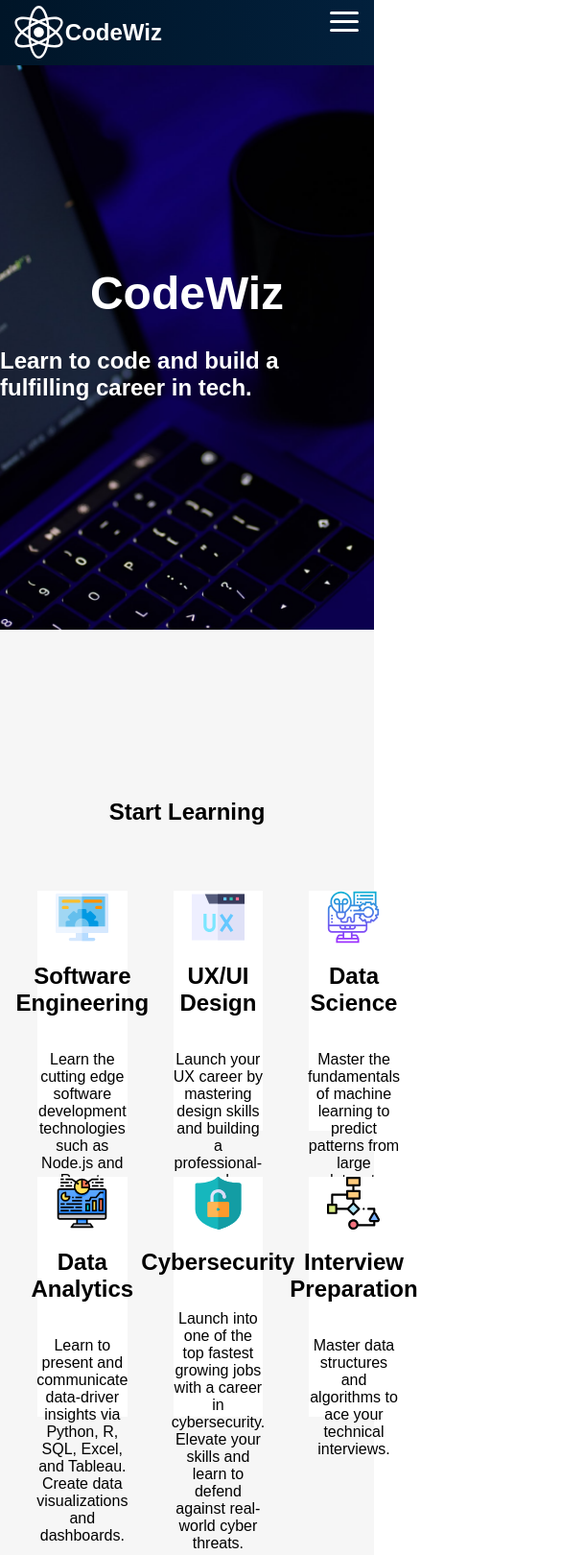
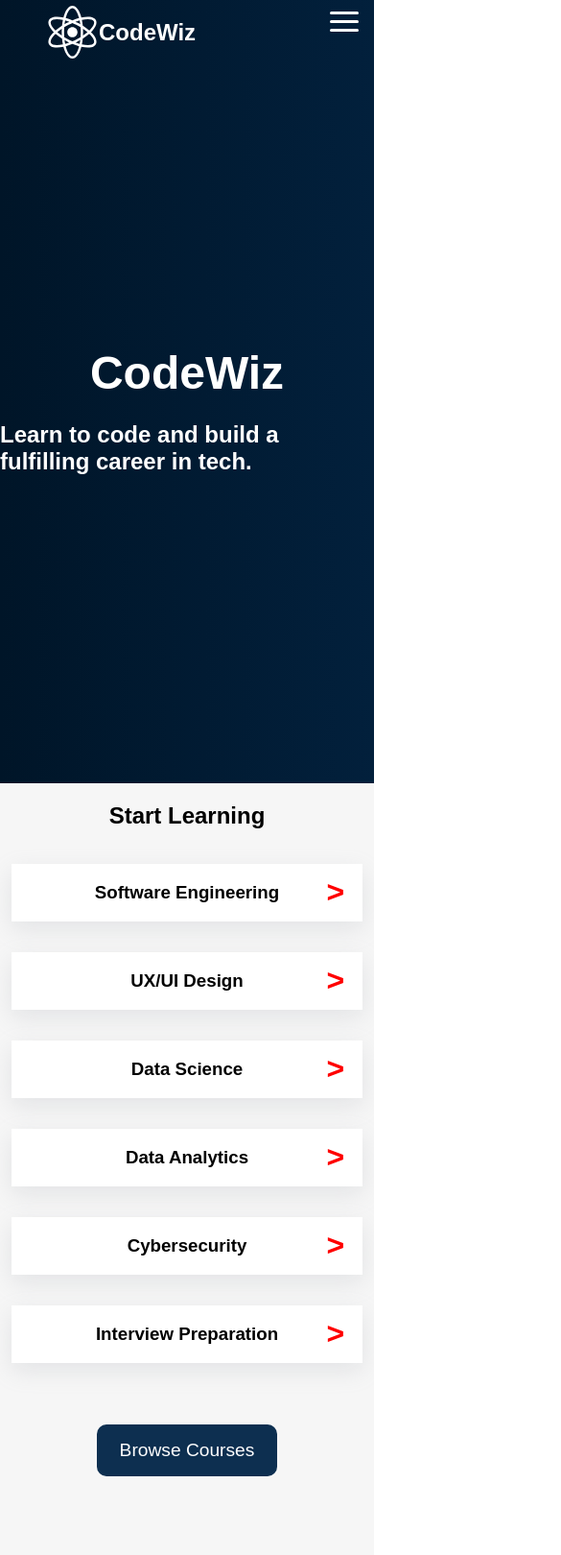
Before and after one commit to edgaras00/landing-page, a plain HTML site: page index.html in a window 390 px wide. Shown: the top 1620 px of the page at 96% size, 585 px wide, since content can reach past the window. Drawn offline with Linux system fonts and the light colour scheme.

Commit message:
responsive styling

```diff
--- a/index.html
+++ b/index.html
@@ -27,11 +27,8 @@
           <li><a href="#">Programs</a></li>
           <li><a href="#">Our Impact</a></li>
           <li><a href="#">About</a></li>
-          <li><a href="/login">Sign in</a></li>
+          <li><a href="#">Sign in</a></li>
         </ul>
-        <!-- <span class="icon" onclick="toggleResponsive()">
-          <i class="fa fa-bars"></i>
-        </span> -->
       </div>
     </nav>
 
@@ -93,6 +90,38 @@
           </p>
         </div>
       </div>
+      <button class="course-button">Browse Courses</button>
+    </section>
+
+    <section class="courses-responsive">
+      <h2>Start Learning</h2>
+      <div class="course-links-container">
+        <a href="#" class="course-link">
+          <h3>Software Engineering</h3>
+          <h3 class="arrow">></h3>
+        </a>
+        <a href="#" class="course-link">
+          <h3>UX/UI Design</h3>
+          <h3 class="arrow">></h3>
+        </a>
+        <a href="#" class="course-link">
+          <h3>Data Science</h3>
+          <h3 class="arrow">></h3>
+        </a>
+        <a href="#" class="course-link">
+          <h3>Data Analytics</h3>
+          <h3 class="arrow">></h3>
+        </a>
+        <a href="#" class="course-link">
+          <h3>Cybersecurity</h3>
+          <h3 class="arrow">></h3>
+        </a>
+        <a href="#" class="course-link">
+          <h3>Interview Preparation</h3>
+          <h3 class="arrow">></h3>
+        </a>
+      </div>
+      <button class="course-button">Browse Courses</button>
     </section>
 
     <section class="offers">
@@ -114,13 +143,13 @@
           </ul>
         </div>
         <div>
-          <img src="./public/dev2.jpeg" alt="developer" />
+          <img src="./public/dev2.jpeg" alt="developer" class="offer-img" />
         </div>
       </div>
-      <div class="learn-more-success">LEARN MORE ABOUT GRADUATE SUCCESS</div>
+      <button class="course-button">LEARN MORE ABOUT GRADUATE SUCCESS</button>
     </section>
     <section class="page-section">
-      <h1>We Speak Many Languages</h1>
+      <h2>We Speak Many Languages</h2>
       <p>Learn the most popular programming languages.</p>
       <div id="languages">
         <div class="lang-grid-item">
--- a/styles.css
+++ b/styles.css
@@ -30,20 +30,11 @@ footer {
 
 .navbar {
   width: 100%;
-  /* height: 90px; */
   color: white;
   display: flex;
   justify-content: space-between;
   align-items: center;
-  /* background-color: #02203c; */
   background: linear-gradient(-90deg, #02203c, #001528);
-}
-
-.navbar-links {
-  /* display: flex;
-  align-items: center;
-  justify-content: space-evenly; */
-  /* width: 50%; */
 }
 
 .navbar-links ul {
@@ -98,21 +89,8 @@ footer {
   width: 55px;
 }
 
-/* .navbar ul {
-  width: 50%;
-  display: flex;
-  flex-direction: row;
-  justify-content: space-evenly;
-  list-style-type: none;
-  margin-right: 0.4em;
-} */
-
-/* .navbar .icon {
-  display: none;
-} */
-
 .section-one {
-  width: 100vw;
+  width: 100%;
   min-height: 540px;
   color: #fff;
   background-image: url("./public/code6.jpg");
@@ -120,17 +98,15 @@ footer {
 
   background-size: cover;
   background-position: center;
-  background-color: black;
   flex-direction: column;
   align-items: center;
   justify-content: center;
-  font-family: Arial, Helvetica, sans-serif;
-  padding-bottom: 3em;
+  padding-bottom: 3rem;
 }
 
 .section-one h1 {
-  font-size: 3em;
-  margin-bottom: 0.2em;
+  font-size: 3rem;
+  margin-bottom: 0.2rem;
 }
 
 .courses,
@@ -143,6 +119,29 @@ footer {
   background-color: #f6f6f6;
   padding-top: 5em;
   padding-bottom: 7em;
+}
+
+.course-button {
+  cursor: pointer;
+  border: none;
+  color: #fff;
+  font-size: 1.2rem;
+  padding: 1rem 1.5rem;
+  background-color: #0d2f50;
+  margin-top: 3rem;
+  border-radius: 10px;
+
+  transition-duration: 100ms;
+  transition-property: background-color;
+  transition-timing-function: ease-in;
+}
+
+.course-button:hover {
+  background-color: #17497a;
+}
+
+.courses-responsive {
+  display: none;
 }
 
 .courses img {
@@ -213,10 +212,7 @@ footer {
   justify-content: space-between;
   padding-top: 3em;
   padding-bottom: 6em;
-  /* justify-content: space-evenly; */
   background-color: #f6f6f6;
-  /* background-color: #02203c; */
-  /* color: #fff; */
 }
 
 .offers h1 {
@@ -261,16 +257,6 @@ footer {
 .offer-container img {
   width: 500px;
   height: auto;
-}
-
-.learn-more-success {
-  border: none;
-  padding: 0.8em 1em;
-  border-radius: 0.5em;
-  background-color: rgb(96, 134, 165);
-  color: #fff;
-  cursor: pointer;
-  margin-top: 5em;
 }
 
 #companies {
@@ -393,7 +379,7 @@ footer {
 #languages {
   width: 90%;
   display: grid;
-  grid-template-columns: repeat(5, auto);
+  grid-template-columns: repeat(5, 1fr);
   gap: 1em;
 }
 
@@ -445,4 +431,96 @@ footer {
   .navbar-links.active {
     display: flex;
   }
+
+  .nav-logo {
+    margin-left: 3rem;
+  }
+
+  .section-one {
+    background: linear-gradient(-90deg, #02203c, #001528);
+    min-height: 700px;
+  }
+
+  .courses {
+    display: none;
+  }
+
+  .courses-responsive {
+    width: 100%;
+    display: flex;
+    flex-direction: column;
+    align-items: center;
+    background-color: #f6f6f6;
+  }
+
+  .course-links-container {
+    width: 100%;
+    display: flex;
+    flex-direction: column;
+    align-items: center;
+  }
+
+  .course-link {
+    width: 94%;
+    margin: 1rem 0;
+    height: 60px;
+    display: flex;
+    align-items: center;
+    justify-content: center;
+    position: relative;
+    text-decoration: none;
+    color: #000;
+    background-color: #fff;
+    box-shadow: rgba(149, 157, 165, 0.2) 0px 8px 24px;
+  }
+
+  .arrow {
+    position: absolute;
+    right: 0;
+    margin-right: 1.2rem;
+    font-size: 2em;
+    color: red;
+    transition-duration: 100ms;
+    transition-property: transform;
+    transition-timing-function: ease-in;
+  }
+
+  .course-link:hover h3 {
+    color: red;
+  }
+
+  .course-link:hover .arrow {
+    transform: translateX(0.5rem);
+  }
+
+  .course-link:hover {
+    box-shadow: rgba(149, 157, 165, 0.2) 0px 12px 24px;
+  }
+
+  .offer-img {
+    display: none;
+  }
+
+  /* #languages {
+    width: 90%;
+    display: grid;
+    grid-template-columns: repeat(5, 1fr);
+    gap: 1em;
+  }
+
+  #languages img {
+    width: 90px;
+    height: auto;
+  } */
+  #languages {
+    display: grid;
+    grid-template-columns: repeat(2, 1fr);
+    width: 50%;
+    justify-items: center;
+  }
+
+  #languages img {
+    width: 70px;
+    height: auto;
+  }
 }
```
